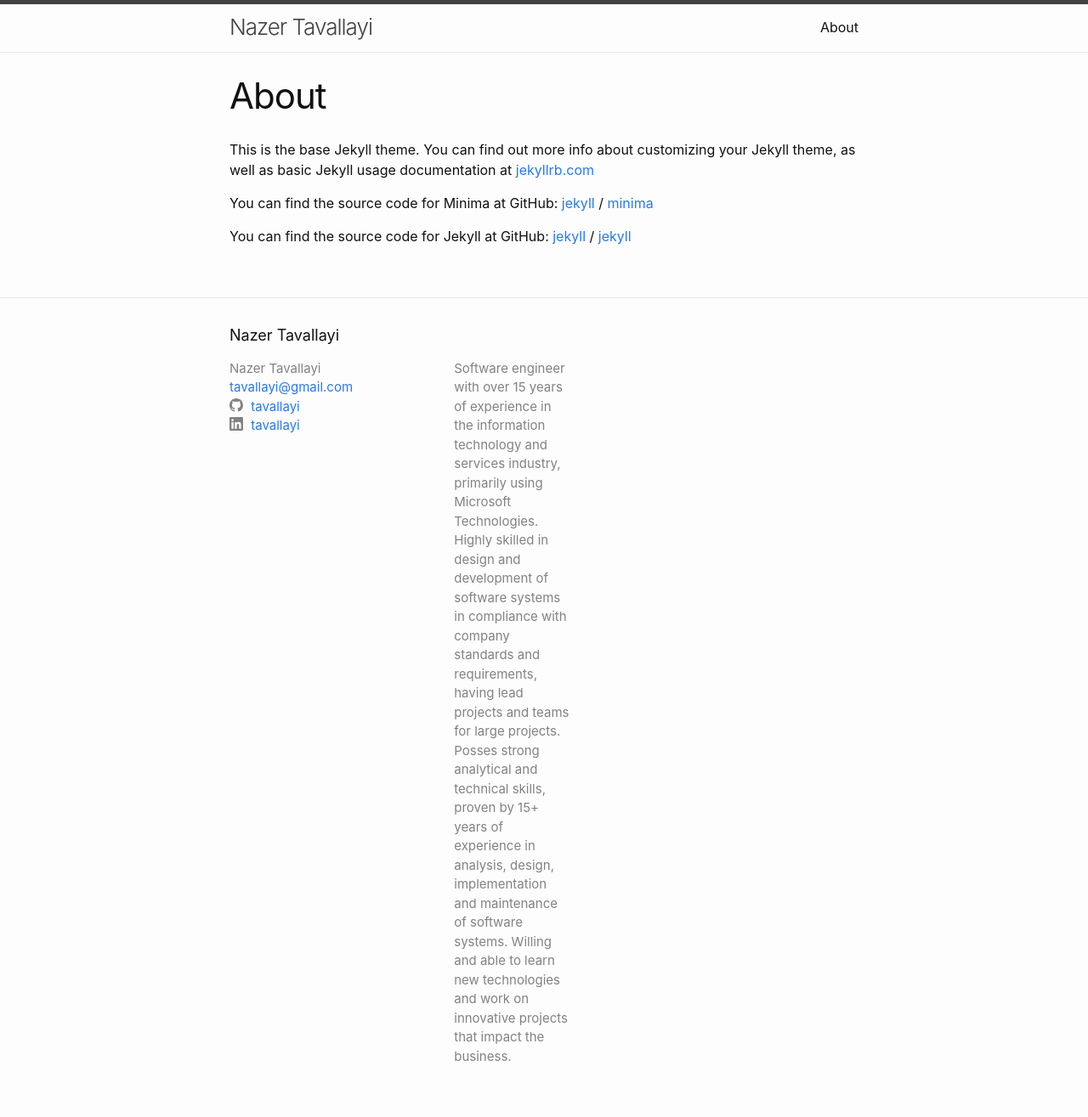
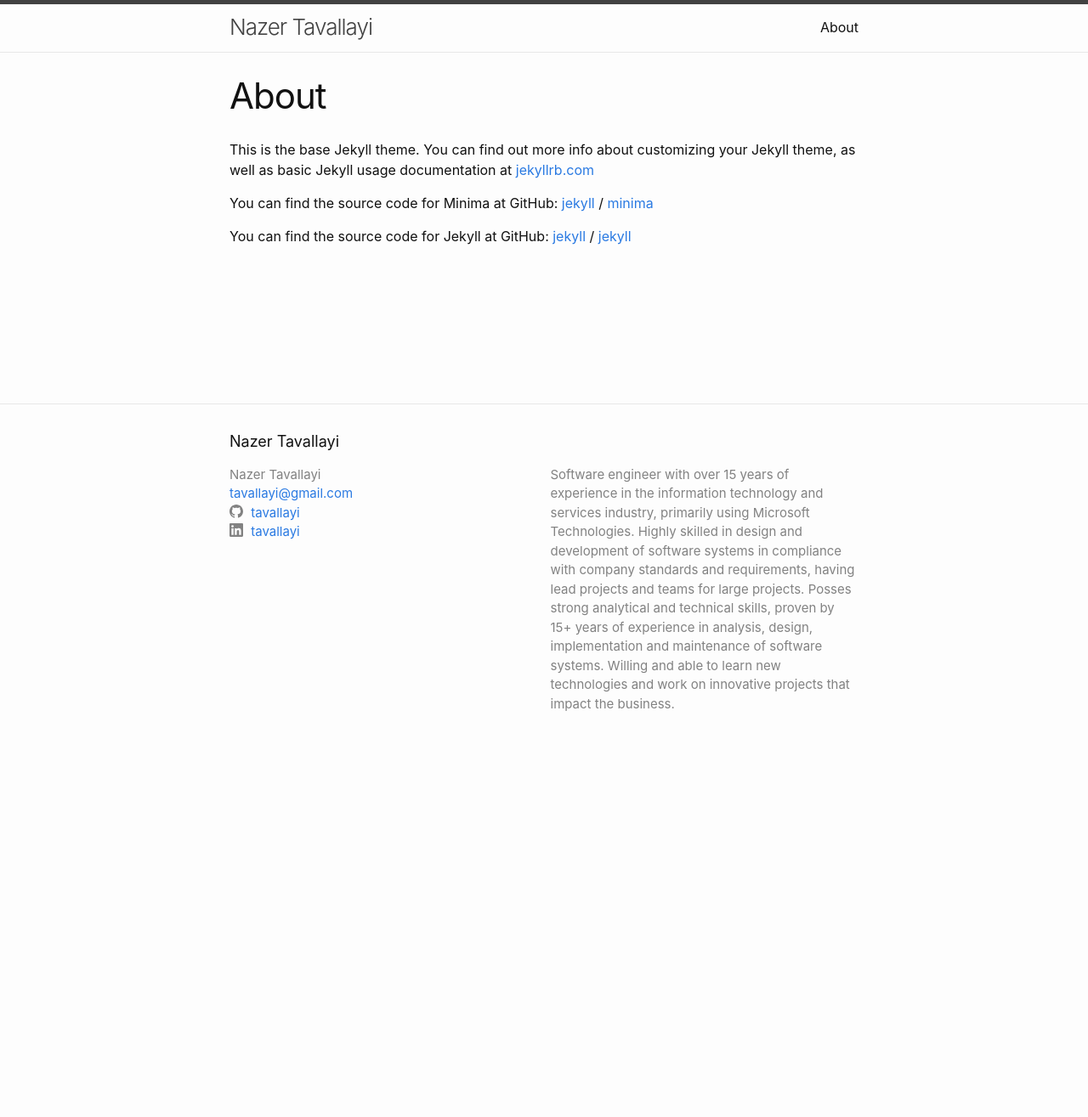
Before and after one commit to Tavallayi/tavallayi.github.io, a Jekyll site: the page built from docs/about.markdown, in a window 1280 px wide. Shown: the whole page at 85% size. Built offline with Jekyll 4.4.1, drawn with Linux system fonts in a browser that asks for light colours; after the commit the page ends 900 px from its top, so only the background shows below that.

```diff
--- a/docs/_sass/minima/_layout.scss
+++ b/docs/_sass/minima/_layout.scss
@@ -135,13 +135,13 @@
 }
 
 .footer-col-1 {
-  width: -webkit-calc(35% - (#{$spacing-unit} / 2));
-  width:         calc(35% - (#{$spacing-unit} / 2));
+  width: -webkit-calc(50% - (#{$spacing-unit} / 2));
+  width:         calc(50% - (#{$spacing-unit} / 2));
 }
 
 .footer-col-2 {
-  width: -webkit-calc(20% - (#{$spacing-unit} / 2));
-  width:         calc(20% - (#{$spacing-unit} / 2));
+  width: -webkit-calc(50% - (#{$spacing-unit} / 2));
+  width:         calc(50% - (#{$spacing-unit} / 2));
 }
 
 .footer-col-3 {
```
